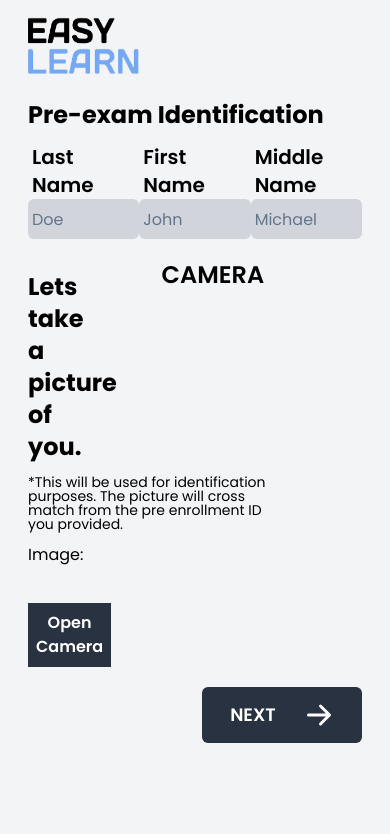
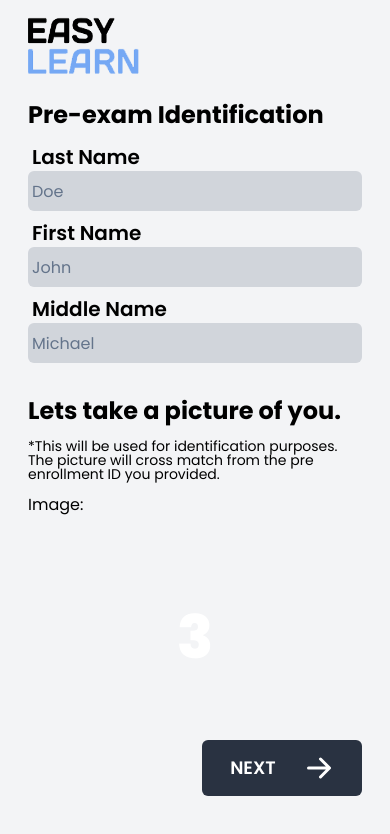
Before and after one commit to jdpena28/easylearn-kyc, a Next.js app: page /Exam/Pre-Exam in a window 390 px wide. Shown: the top 834 px of the page. Built offline with nearby package versions, Linux system fonts and the light colour scheme; no server answers.

Commit message:
CHORE: add responsive design for pre-exam page

```diff
--- a/pages/Exam/Pre-Exam.jsx
+++ b/pages/Exam/Pre-Exam.jsx
@@ -1,10 +1,10 @@
-import { useRef, useState,useCallback } from "react"
+import { useRef, useState, useCallback } from "react"
 import Layout from "../../src/components/Layout"
 import Input from "../../src/components/Input"
 import Button from "../../src/components/Button"
 import Webcam from "react-webcam"
 
-import useUpdateEffect from '../../src/hooks/useUpdateEffect'
+import useUpdateEffect from "../../src/hooks/useUpdateEffect"
 
 const App = () => {
   const [enrollee, setEnrollee] = useState({
@@ -13,40 +13,35 @@ const App = () => {
     MiddleName: "",
   })
 
-
-
   const webcamRef = useRef(null)
   const [openCamera, setOpenCamera] = useState(false)
-  const [showBtnCapture,setShowBtnCapture] = useState(false)
-  const [counter,setCounter] = useState(3)
-  const [imgsrc,setImgsrc] = useState(null)
+  const [showBtnCapture, setShowBtnCapture] = useState(false)
+  const [counter, setCounter] = useState(3)
+  const [imgsrc, setImgsrc] = useState(null)
 
   const captureImg = () => {
-    if (counter==0){
+    if (counter == 0) {
       setCounter(3)
     } else {
-      setCounter(counter-1)
+      setCounter(counter - 1)
     }
   }
   useUpdateEffect(() => {
     counter > 0 && setTimeout(() => setCounter(counter - 1), 1000)
     counter == 0 && screenshot()
-  } ,[counter])
+  }, [counter])
 
-  const screenshot = useCallback(
-    () => {
+  const screenshot = useCallback(() => {
     setImgsrc(webcamRef.current.getScreenshot())
-    },
-    [webcamRef]
-  );
+  }, [webcamRef])
 
   return (
     <Layout title={"Pre-exam Identification"}>
       <div className='container mx-auto'>
         <h3 className='font-bold text-2xl'>Pre-exam Identification</h3>
-        <div className='mx-auto max-w-6xl'>
+        <div className='mx-auto max-w-6xl sm:max-w-full'>
           <form className='space-y-5'>
-            <div className='flex justify-between mt-3'>
+            <div className='flex sm:block justify-between mt-3 sm:space-y-2'>
               <Input
                 label='Last Name'
                 placeholder='Doe'
@@ -70,20 +65,53 @@ const App = () => {
               />
             </div>
 
-            <div className='grid grid-cols-5 justify-end'>
+            <div className='grid sm:block grid-cols-5 justify-end'>
               <div className='space-y-3'>
                 <div className='flex w-full'></div>
                 <p className='text-2xl font-bold'>
                   Lets take a picture of you.
                 </p>
-                <p className='text-sm w-64 leading-none'>
+                <p className='text-sm w-64 sm:w-full leading-none'>
                   *This will be used for identification purposes. The picture
                   will cross match from the pre enrollment ID you provided.
                 </p>
-                <p className="w-44 h-12 overflow-scroll whitespace-pre-line">Image:&nbsp;{imgsrc}</p>
+                <p className='w-44 sm:w-full h-12 truncate'>
+                  Image:&nbsp;{imgsrc}
+                </p>
+                <div className='relative mx-auto w-max sm:w-full hidden sm:flex'>
+                  <Webcam
+                    audio={false}
+                    mirrored={true}
+                    className='mx-auto sm:w-full'
+                    screenshotFormat='image/jpeg'
+                    ref={webcamRef}
+                    width={480}
+                    onUserMedia={() => {
+                      setShowBtnCapture(true)
+                    }}
+                  />
+                  {counter > 0 && (
+                    <div className='h-full w-full absolute flex justify-center items-center'>
+                      <p className='font-extrabold text-white text-6xl'>
+                        {counter}
+                      </p>
+                    </div>
+                  )}
+                </div>
+                {showBtnCapture && (
                   <button
                   type='button'
-                  className='font-semibold bg-tertiary text-white p-2'
+                    onClick={captureImg}
+                    className='bg-slate-700 p-3 text-white w-32 hidden sm:block'
+                  >
+                    Capture
+                  </button>
+                )}
+
+                {/* WEBCAM CAMERA FUNCTION FOR DESKTOP VIEW */}
+                <button
+                  type='button'
+                  className='sm:hidden font-semibold bg-tertiary text-white p-2'
                   onClick={() =>
                     openCamera ? setOpenCamera(false) : setOpenCamera(true)
                   }
@@ -91,7 +119,7 @@ const App = () => {
                   {openCamera ? "Close" : "Open"} Camera
                 </button>
               </div>
-              <div className='col-span-3 col-start-3'>
+              <div className='sm:hidden col-span-3 col-start-3'>
                 <h4 className='font-semibold text-2xl'>CAMERA</h4>
                 <div className='h-max w-max space-y-2  bg-gray-200'>
                   {openCamera && (
@@ -103,18 +131,36 @@ const App = () => {
                         screenshotFormat='image/jpeg'
                         ref={webcamRef}
                         width={450}
-                     onUserMedia={()=>{setShowBtnCapture(true)}}
+                        onUserMedia={() => {
+                          setShowBtnCapture(true)
+                        }}
                       />
-                  {(counter>0) && <div className="h-full w-full absolute flex justify-center items-center">
-                     <p className="font-extrabold text-white text-6xl">{counter}</p>
-                   </div>}
+                      {counter > 0 && (
+                        <div className='h-full w-full absolute flex justify-center items-center'>
+                          <p className='font-extrabold text-white text-6xl'>
+                            {counter}
+                          </p>
                         </div>
                       )}
-                  {(showBtnCapture&&openCamera) && <button type="button" onClick={captureImg} className="bg-slate-700 p-3 text-white w-32">Capture</button>}
+                    </div>
+                  )}
+                  {showBtnCapture && openCamera && (
+                    <button
+                      type='button'
+                      onClick={captureImg}
+                      className='bg-slate-700 p-3 text-white w-32'
+                    >
+                      Capture
+                    </button>
+                  )}
                 </div>
               </div>
             </div>
-            <Button link={"/Exam/ExamCoupon"} btnText='NEXT' btnType={"submit"} />
+            <Button
+              link={"/Exam/ExamCoupon"}
+              btnText='NEXT'
+              btnType={"submit"}
+            />
           </form>
         </div>
       </div>
```
Lines whose indentation alone changed are shown as unchanged.
